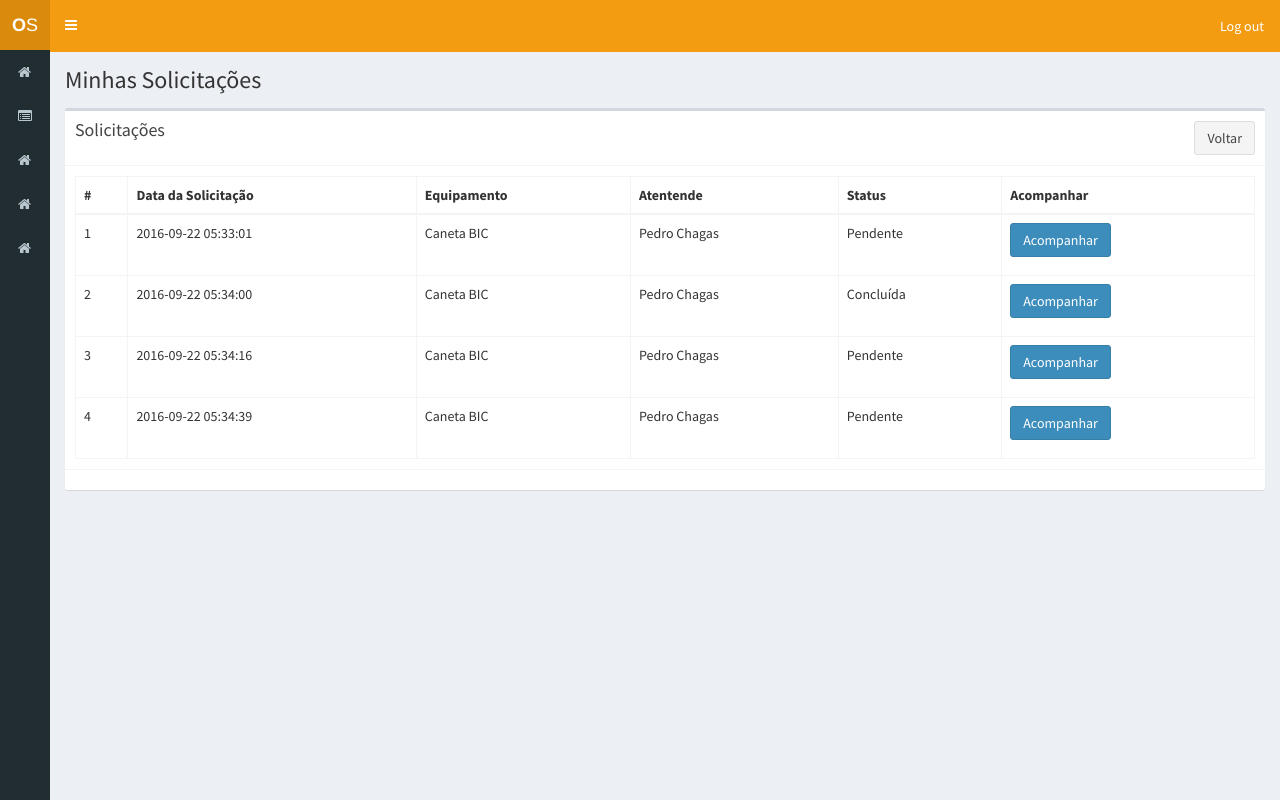
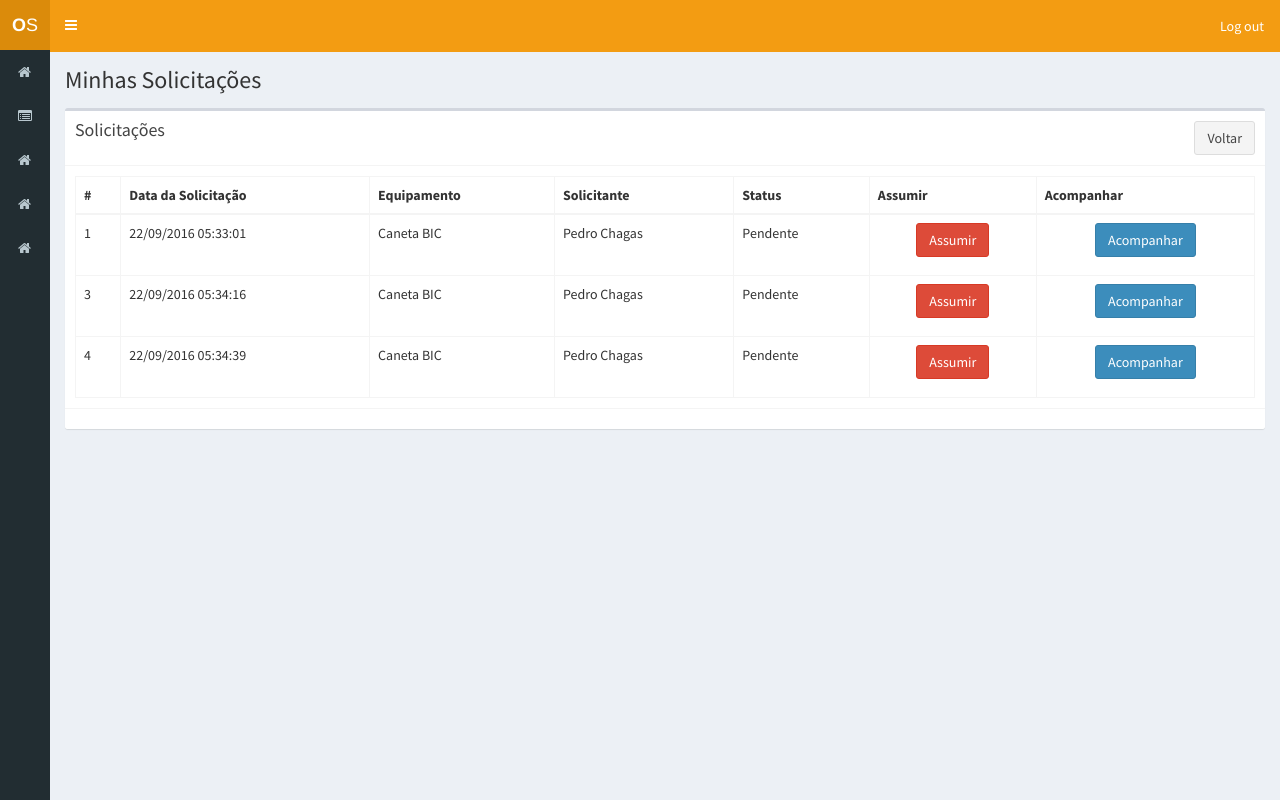
Before and after one commit to chagaspac/adminlte-php-example, a PHP site: page /solicitacoes_pendentes.php in a window 1280 px wide. Run offline with PHP 8.4, Linux system fonts and the light colour scheme; a user stored in the database is signed in; data comes from the database, SQL or seed files in the repository; some libraries are stand-ins or nearby versions.

Commit message:
solicitacoes pendentes e fixes

```diff
--- a/src/cadastrar_menu.php
+++ b/src/cadastrar_menu.php
@@ -44,7 +44,7 @@ $lista_menu_pai = $statement->fetchAll(PDO::FETCH_ASSOC);
 <head>
   <meta charset="utf-8">
   <meta http-equiv="X-UA-Compatible" content="IE=edge">
-  <title>Order<System/title>
+  <title>Order</title>
   <!-- Tell the browser to be responsive to screen width -->
   <meta content="width=device-width, initial-scale=1, maximum-scale=1, user-scalable=no" name="viewport">
   <!-- Bootstrap 3.3.6 -->
--- a/src/home.php
+++ b/src/home.php
@@ -2,13 +2,14 @@
 $public = true;
 include_once("configs/config.php");
 
+?>
 
- ?><!DOCTYPE html>
+<!DOCTYPE html>
 <html>
 <head>
   <meta charset="utf-8">
   <meta http-equiv="X-UA-Compatible" content="IE=edge">
-  <title>Order<System/title>
+  <title>Order</title>
   <!-- Tell the browser to be responsive to screen width -->
   <meta content="width=device-width, initial-scale=1, maximum-scale=1, user-scalable=no" name="viewport">
   <!-- Bootstrap 3.3.6 -->
--- a/src/minhas_solicitacoes.php
+++ b/src/minhas_solicitacoes.php
@@ -9,7 +9,7 @@ if(isset($_POST['inputSolicitacaoId'])){
 
 
 
-$statement = $connection->prepare('SELECT s.id,s.dt_criacao, e.nome \'equipamento\', u.nome \'atendente\', st.nome \'status\', s.usuario_solicitante_id \'usuario_id\' FROM solicitacao s INNER JOIN equipamento e ON e.id = s.equipamento_id LEFT JOIN usuario u ON (u.id = s.usuario_atendente_id) INNER JOIN status st ON (st.id = s.status_id) where usuario_solicitante_id = :usu');
+$statement = $connection->prepare('SELECT s.id,DATE_FORMAT(s.dt_criacao, \'%d/%m/%Y %H:%i:%s\') \'dt_criacao\', e.nome \'equipamento\', u.nome \'atendente\', st.nome \'status\', s.usuario_solicitante_id \'usuario_id\' FROM solicitacao s INNER JOIN equipamento e ON e.id = s.equipamento_id LEFT JOIN usuario u ON (u.id = s.usuario_atendente_id) INNER JOIN status st ON (st.id = s.status_id) where usuario_solicitante_id = :usu');
 $statement->execute(array('usu'=>$_SESSION['usuario']['id']));
 $lista = $statement->fetchAll(PDO::FETCH_ASSOC);
 
@@ -218,7 +218,7 @@ $lista = $statement->fetchAll(PDO::FETCH_ASSOC);
       $.ajax({
         type: "POST",
         url: 'ajax/mensagem.php',
-        data: {'usuario_id':idUsuario, 'solicitacao_id':idSolicitacao, 'descricao':descricao, 'action':'add'},
+        data: {'solicitacao_id':idSolicitacao, 'descricao':descricao, 'action':'add'},
         success: function(result){
           console.log(result);
           var json = JSON.parse(result);
--- a/src/solicitacoes_pendentes.php
+++ b/src/solicitacoes_pendentes.php
@@ -8,11 +8,10 @@ if(isset($_POST['inputSolicitacaoId'])){
 }
 
 
-
-$statement = $connection->prepare('SELECT s.id,s.dt_criacao, e.nome \'equipamento\', u.nome \'atendente\', st.nome \'status\', s.usuario_solicitante_id \'usuario_id\' FROM solicitacao s INNER JOIN equipamento e ON e.id = s.equipamento_id INNER JOIN usuario u ON (u.id = s.usuario_solicitante_id) INNER JOIN status st ON (st.id = s.status_id) where usuario_solicitante_id = :usu');
-$statement->execute(array('usu'=>$_SESSION['usuario']['id']));
+$statement = $connection->prepare('SELECT s.id, DATE_FORMAT(s.dt_criacao, \'%d/%m/%Y %H:%i:%s\') \'dt_criacao\', e.nome \'equipamento\', u.nome \'atendente\', st.nome \'status\', s.usuario_solicitante_id \'usuario_id\' FROM solicitacao s INNER JOIN equipamento e ON e.id = s.equipamento_id INNER JOIN usuario u ON (u.id = s.usuario_solicitante_id) INNER JOIN status st ON (st.id = s.status_id) where st.nome != :nome');
+$statement->execute(array('nome'=>'Concluída'));
 $lista = $statement->fetchAll(PDO::FETCH_ASSOC);
-
+//Concluída
 
 
 ?><!DOCTYPE html>
@@ -82,8 +81,9 @@ $lista = $statement->fetchAll(PDO::FETCH_ASSOC);
                   <th>#</th>
                   <th>Data da Solicitação</th>
                   <th>Equipamento</th>
-                  <th>Atentende</th>
+                  <th>Solicitante</th>
                   <th>Status</th>
+                  <th>Assumir</th>
                   <th>Acompanhar</th>
                 </tr>
               </thead>
@@ -91,13 +91,20 @@ $lista = $statement->fetchAll(PDO::FETCH_ASSOC);
                 <?php
                 if(!empty($lista)){
                   foreach($lista as $item){
+                    $isDisabled = '';
+                    if($item['status'] != 'Pendente'){
+                      $isDisabled = 'disabled';
+                    }
                     echo '<tr>';
                     echo "<td>{$item['id']}</td>";
                     echo "<td>{$item['dt_criacao']}</td>";
                     echo "<td>{$item['equipamento']}</td>";
                     echo "<td>{$item['atendente']}</td>";
                     echo "<td>{$item['status']}</td>";
-                    echo "<td><button type='button' class='btn btn-primary' style='margin-bottom: 10px;' data-toggle='modal' data-target='#responderModal' onclick='getMessages({$item['id']},{$item['usuario_id']})'>
+                    echo "<td class='text-center'><button type='button' class='btn btn-danger' style='margin-bottom: 10px;' onclick='assumirSolicitacao({$item['id']})' $isDisabled>
+                    Assumir
+                  </button></td>";
+                    echo "<td class='text-center'><button type='button' class='btn btn-primary' style='margin-bottom: 10px;' data-toggle='modal' data-target='#responderModal' onclick='getMessages({$item['id']},{$item['usuario_id']})'>
                     Acompanhar
                   </button></td>";
                   echo '</tr>';
@@ -135,7 +142,7 @@ $lista = $statement->fetchAll(PDO::FETCH_ASSOC);
             <input type="hidden" name="inputSolicitacaoId" id="inputSolicitacaoId" value="">
 
 
-            <div class="box-body chat" id="chat-box" style="overflow: hidden; width: auto; height: 250px;">
+            <div class="box-body chat" id="chat-box" style="width: auto; height: auto;">
 
 
 
@@ -218,7 +225,7 @@ $lista = $statement->fetchAll(PDO::FETCH_ASSOC);
       $.ajax({
         type: "POST",
         url: 'ajax/mensagem.php',
-        data: {'usuario_id':idUsuario, 'solicitacao_id':idSolicitacao, 'descricao':descricao, 'action':'add'},
+        data: {'solicitacao_id':idSolicitacao, 'descricao':descricao, 'action':'add'},
         success: function(result){
           console.log(result);
           var json = JSON.parse(result);
@@ -235,7 +242,18 @@ $lista = $statement->fetchAll(PDO::FETCH_ASSOC);
               '</p>' +
               '</div>'
               );
+              $('#inputDescricao').val('');
           }
+        }
+      });
+    }
+    function assumirSolicitacao(idSolicitacao){
+      $.ajax({
+        type: "POST",
+        url: 'ajax/mensagem.php',
+        data: {'solicitacao_id':idSolicitacao, 'action':'assumir'},
+        success: function(result){
+          location.reload();
         }
       });
     }
--- a/src/usuario.php
+++ b/src/usuario.php
@@ -1,4 +1,5 @@
 <?php
+session_start();
 include_once("configs/config.php");
 $connection = Db::getInstance();
 
```
Also changed, not shown: src/ajax/mensagem.php (+9 -1 lines), src/assets/dist/img/avatar3.png (added).
